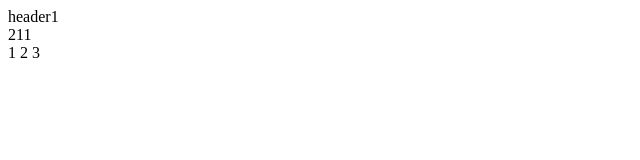
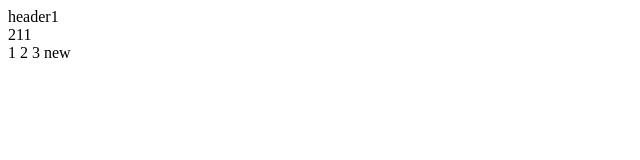
Before and after one commit to aderzimanov/my-project-july, a plain HTML site: page index.html in a window 1280 px wide. Shown: the full height of the page, 0-640 px from the left. Drawn offline with Linux system fonts and the light colour scheme.

Commit message:
add new line

```diff
--- a/index.html
+++ b/index.html
@@ -12,6 +12,6 @@
   1
   2
   3
-
+  new
 </body>
 </html>
```
